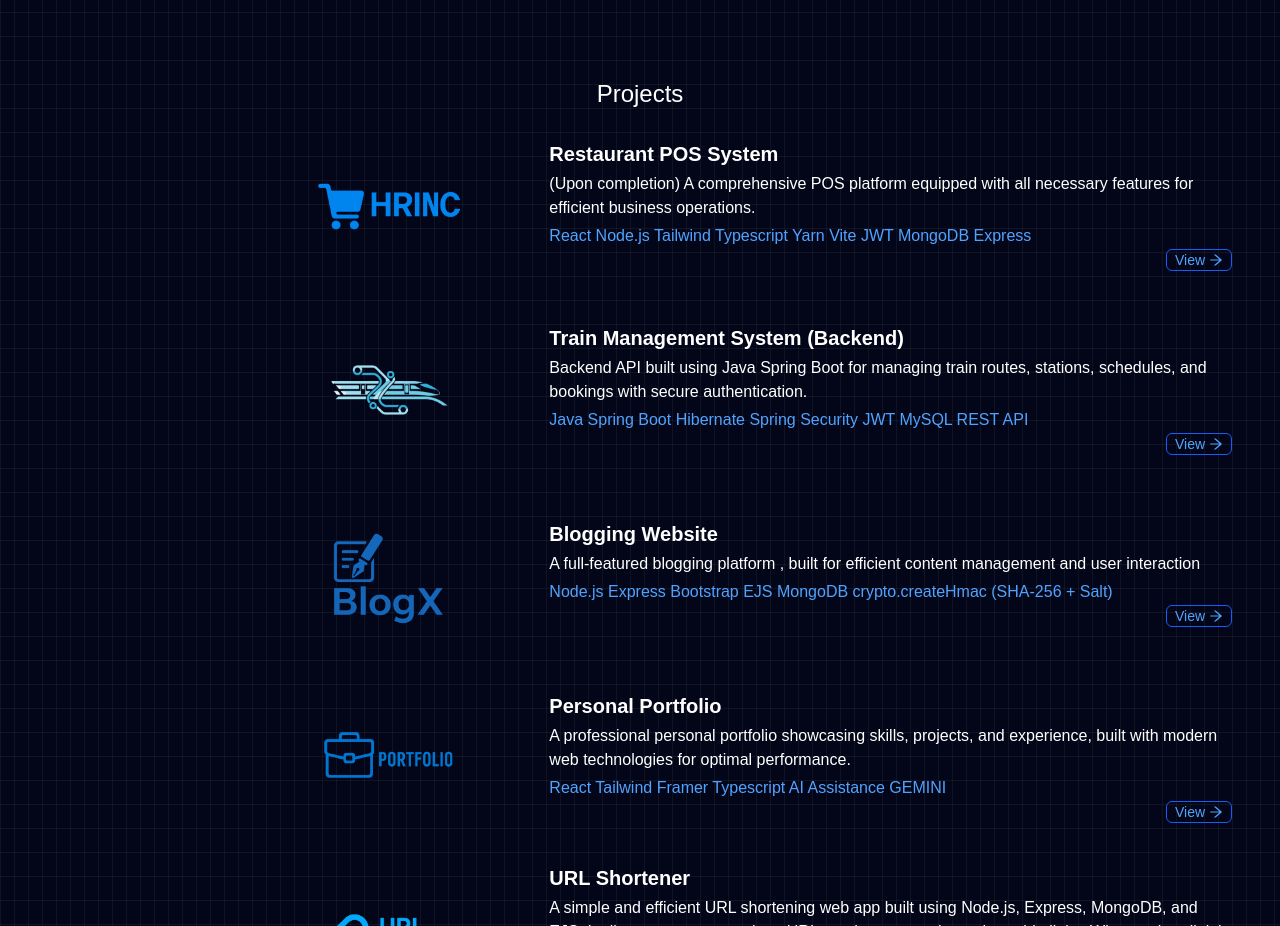
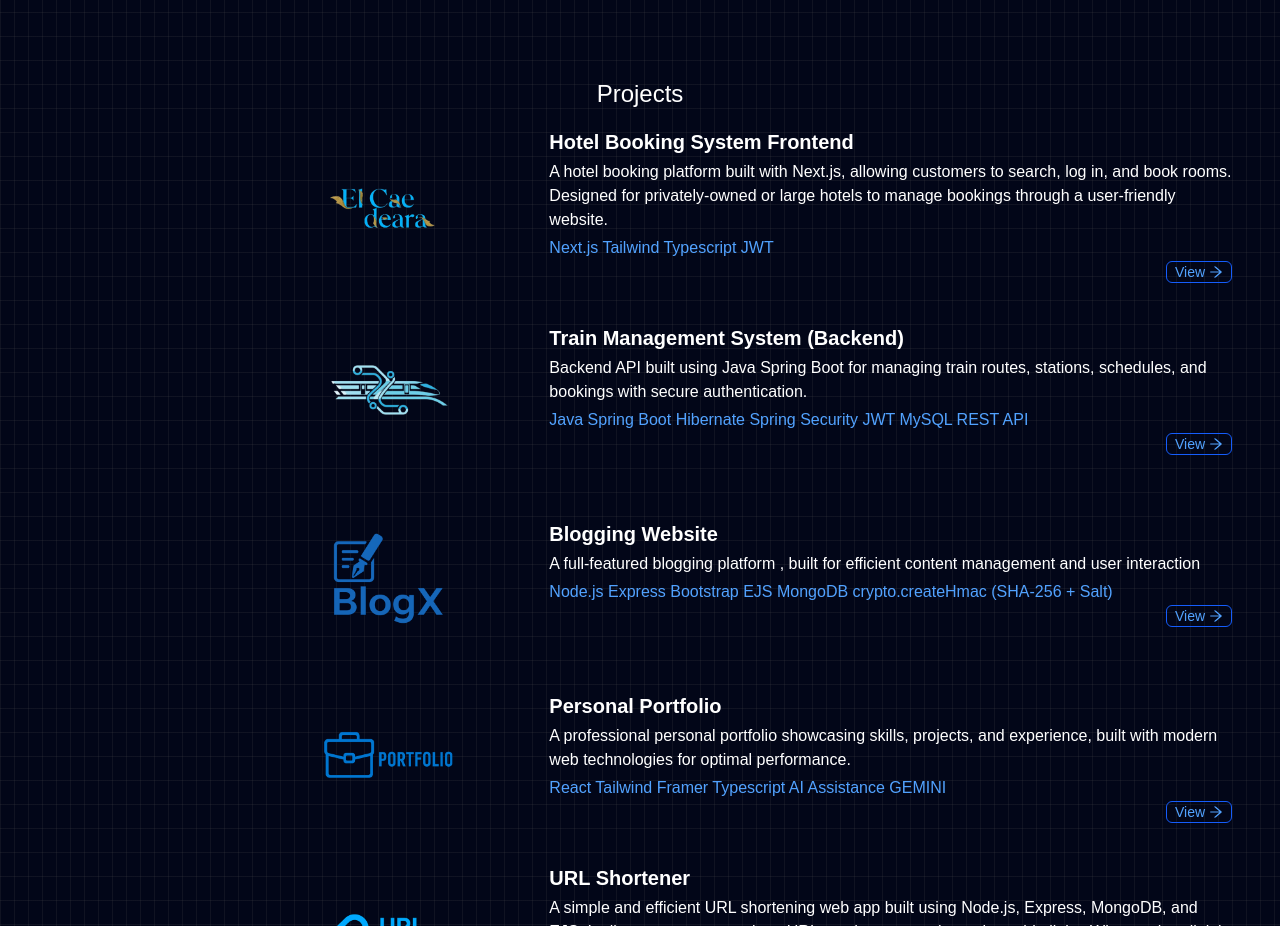
Before and after one commit to bipinstha07/portfolio, a React (Vite) app: page / in a window 1280 px wide. Shown: the part 1380-2306 px from the top of the page. Built offline with nearby package versions, Linux system fonts and the light colour scheme.

Commit message:
update project

```diff
--- a/src/component/project.tsx
+++ b/src/component/project.tsx
@@ -1,10 +1,10 @@
 import url from '../assets/url.png'
-import ecom from '../assets/ecom.png'
 import clone from '../assets/webclone.png'
 import armstrong from  '../assets/armstrong.png'
 import portfolio from '../assets/portfolio.png'
 import blog from '../assets/blog.png'
 import train from '../assets/train.png'
+import hotel from '../assets/hotel.png'
 
 import { ArrowRightOutlined } from '@ant-design/icons'
 import { motion } from 'framer-motion'
@@ -14,11 +14,11 @@ import { motion } from 'framer-motion'
 function Project() {
     const project = [
         {
-            title: "Restaurant POS System",
-            description: "(Upon completion) A comprehensive POS platform equipped with all necessary features for efficient business operations.",
-            image: ecom,
-            technology: "React Node.js Tailwind Typescript Yarn Vite JWT MongoDB Express",
-            link:'null'
+            title: "Hotel Booking System Frontend",
+            description: "A hotel booking platform built with Next.js, allowing customers to search, log in, and book rooms. Designed for privately-owned or large hotels to manage bookings through a user-friendly website.",
+            image: hotel,
+            technology: "Next.js Tailwind Typescript JWT",
+            link:'https://github.com/bipinstha07/Hotel_Booking_Frontend'
         },
         {
             title: "Train Management System (Backend)",
```
Also changed, not shown: src/assets/hotel.png (added).
